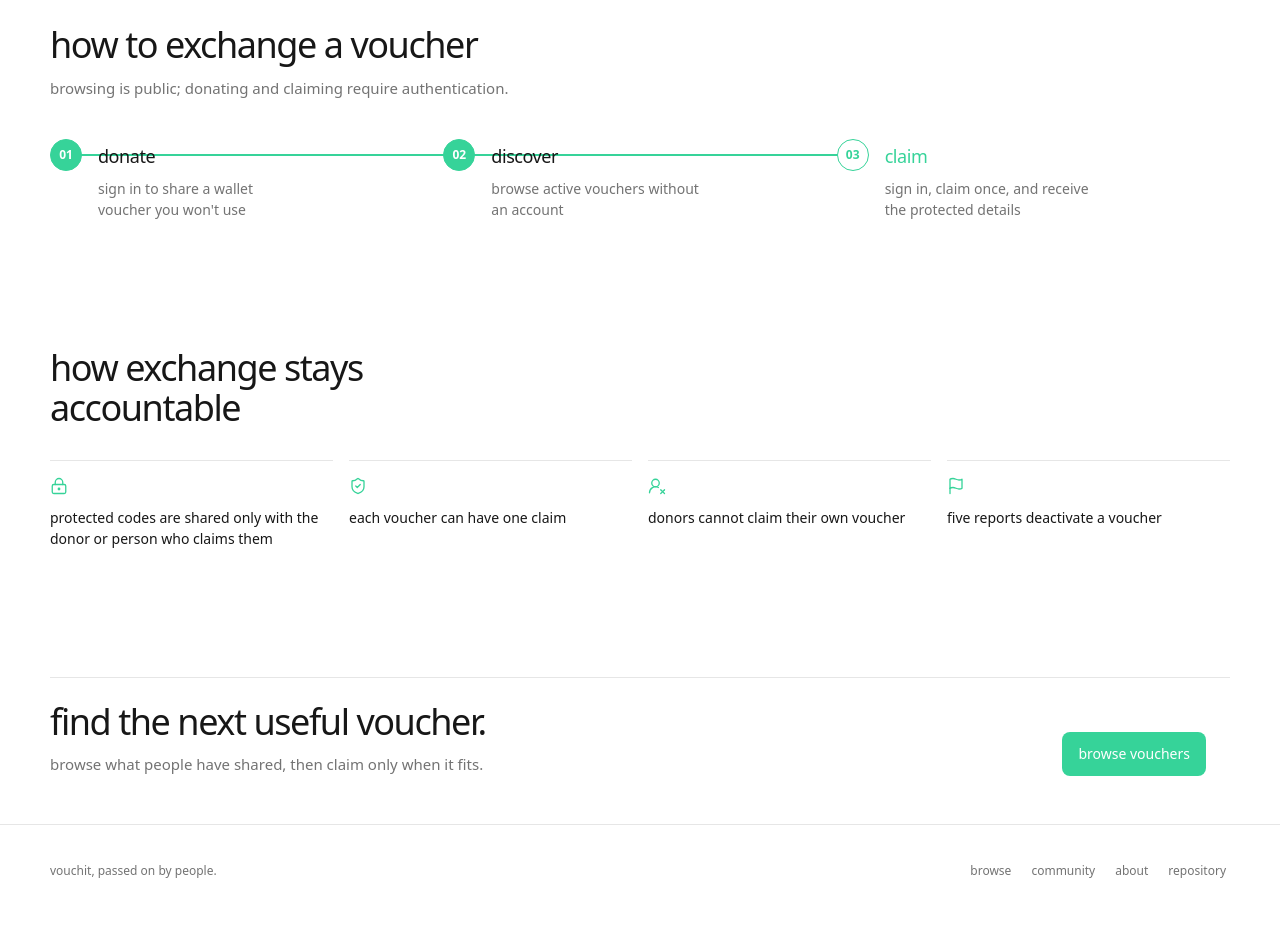
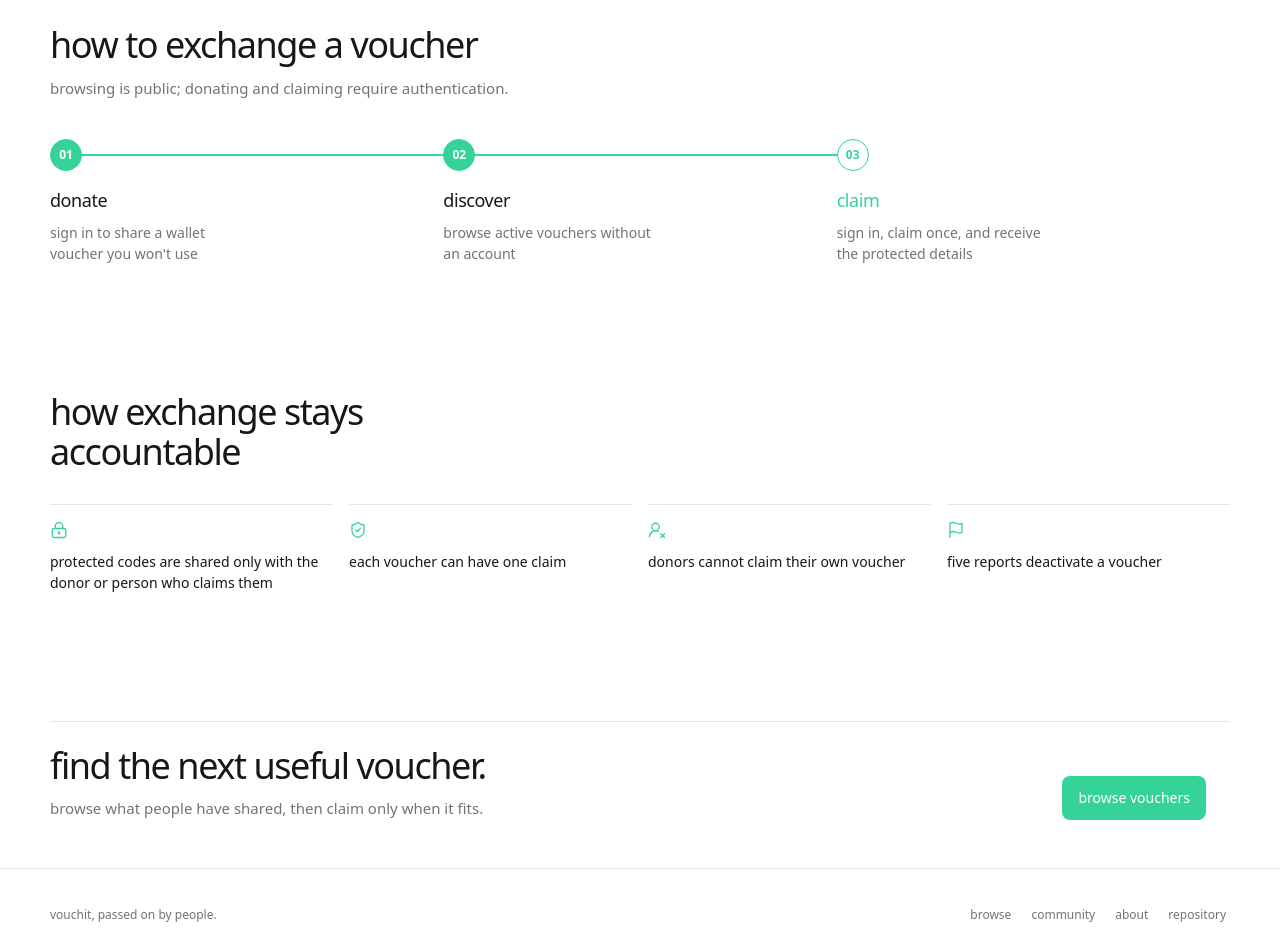
Before and after one commit to heykay-47/vouchit, a React (Vite) app: page / in a window 1280 px wide. Shown: the part 960-1896 px from the top of the page. Built offline with nearby package versions, Linux system fonts and the light colour scheme; no server answers.

Commit message:
fix: separate walkthrough rail from labels

```diff
--- a/src/index.css
+++ b/src/index.css
@@ -705,6 +705,14 @@
   .landing-hero {
     grid-template-columns: minmax(0, 1fr) 220px;
   }
+
+  .exchange-walkthrough__step {
+    display: block;
+  }
+
+  .exchange-walkthrough__step h3 {
+    margin-top: 16px;
+  }
 }
 
 @media (max-width: 559px) {
```
Also changed, not shown: 2 other files (tests, documents, lock files or other folders).
